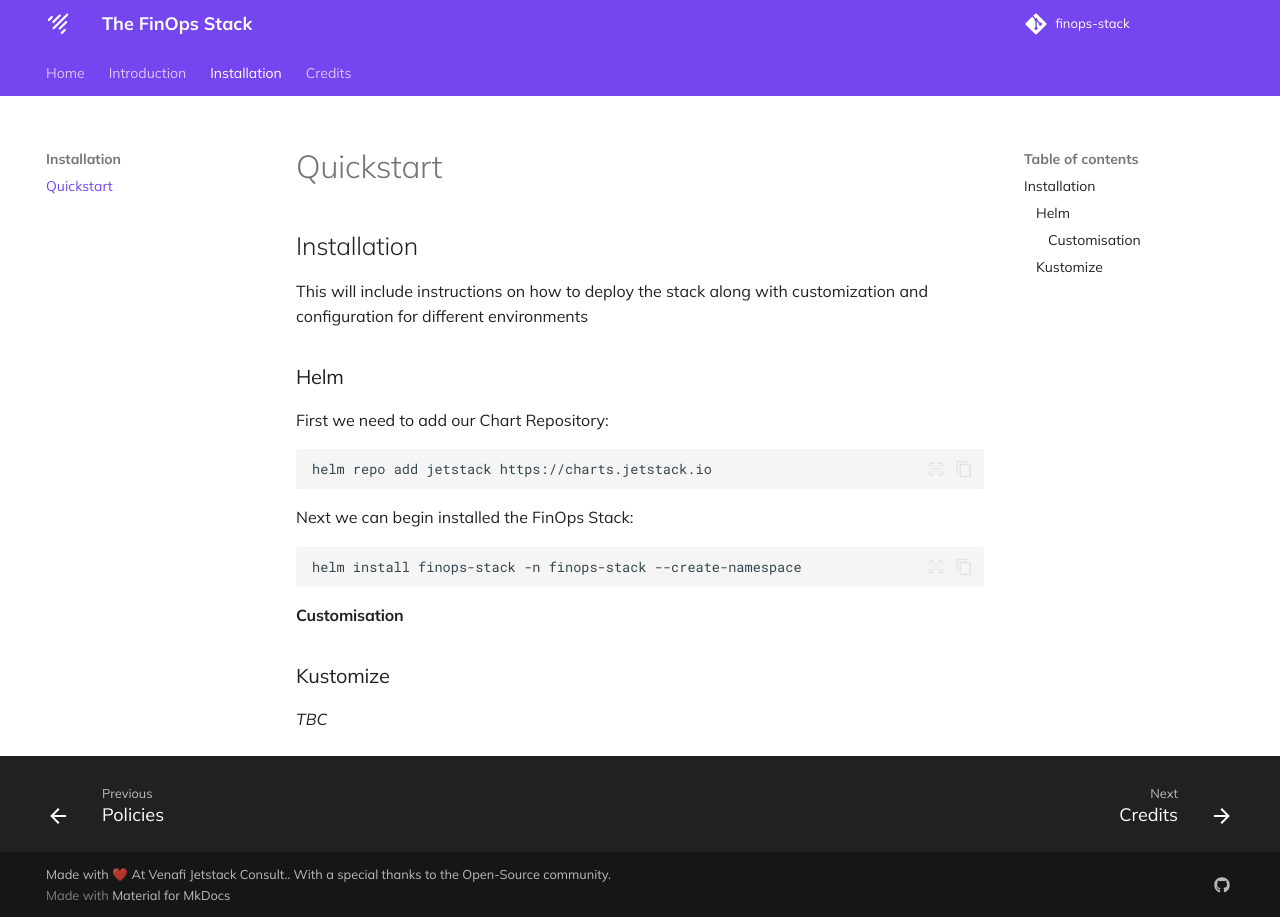
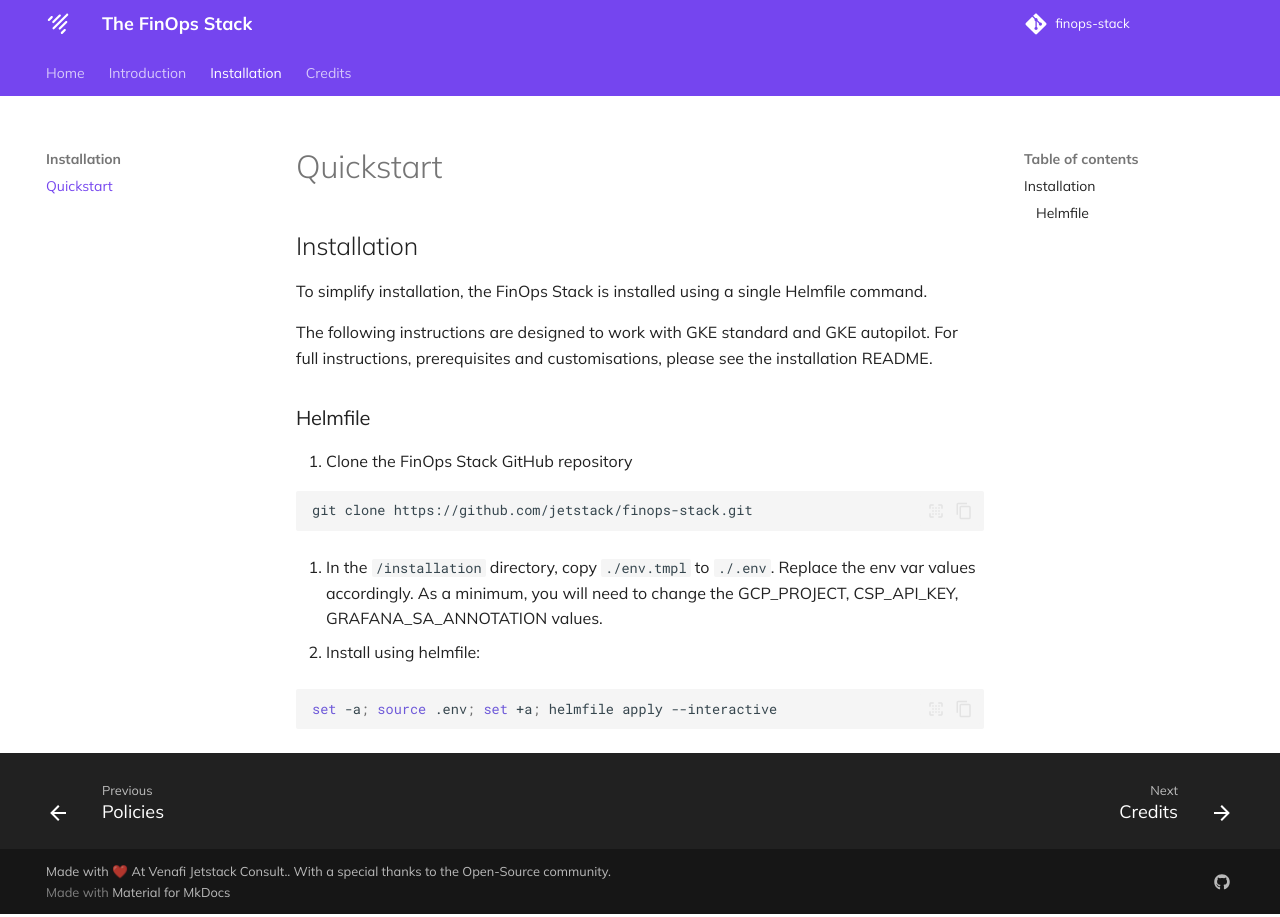
Before and after one commit to jetstack/finops-stack, an MkDocs documentation site: the page built from content/install.md, in a window 1280 px wide. Built offline with MkDocs 1.6.1 and Material for MkDocs 9.7.7, drawn with Linux system fonts in a browser that asks for light colours; comment, search, counter and statistics services are not loaded.

Commit message:
update website installation instructions for helmfile

````diff
--- a/content/install.md
+++ b/content/install.md
@@ -4,27 +4,22 @@ title: Quickstart
 
 ## Installation
 
-This will include instructions on how to deploy the stack
-along with customization and configuration for different environments
+To simplify installation, the FinOps Stack is installed using a single Helmfile command.
 
-### Helm
+The following instructions are designed to work with GKE standard and GKE autopilot. For full instructions, prerequisites and customisations, please see the installation README.
 
-First we need to add our Chart Repository:
+### Helmfile
+
+1. Clone the FinOps Stack GitHub repository
 
 ```shell
-helm repo add jetstack https://charts.jetstack.io
+git clone https://github.com/jetstack/finops-stack.git
 ```
 
-Next we can begin installed the FinOps Stack:
+2. In the `/installation` directory, copy `./env.tmpl` to `./.env`. Replace the env var values accordingly. As a minimum, you will need to change the GCP_PROJECT, CSP_API_KEY,  GRAFANA_SA_ANNOTATION values.
+
+3. Install using helmfile:
 
 ```shell
-helm install finops-stack -n finops-stack --create-namespace
+set -a; source .env; set +a; helmfile apply --interactive
 ```
-
-#### Customisation
-
-
-
-### Kustomize
-
-_TBC_
````
